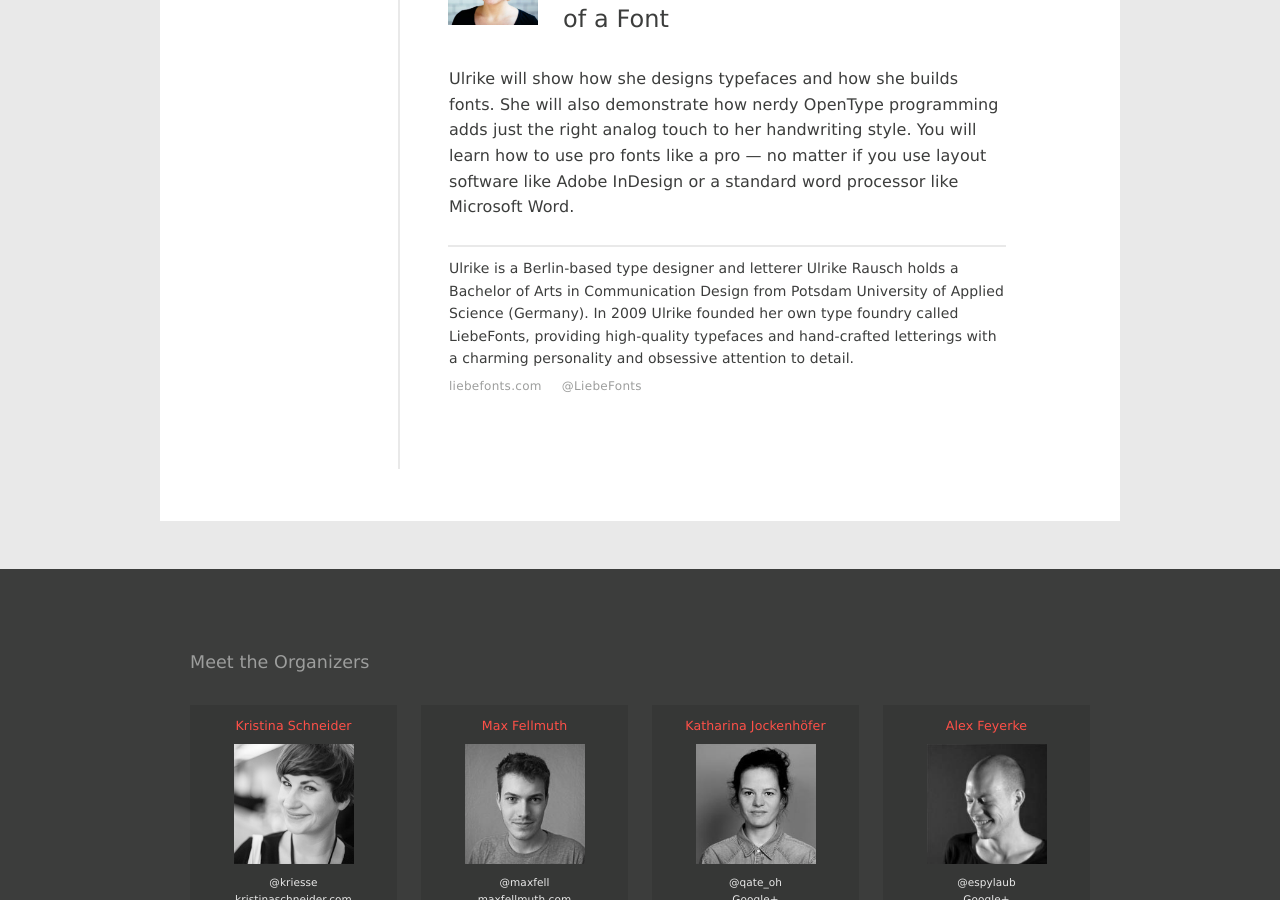
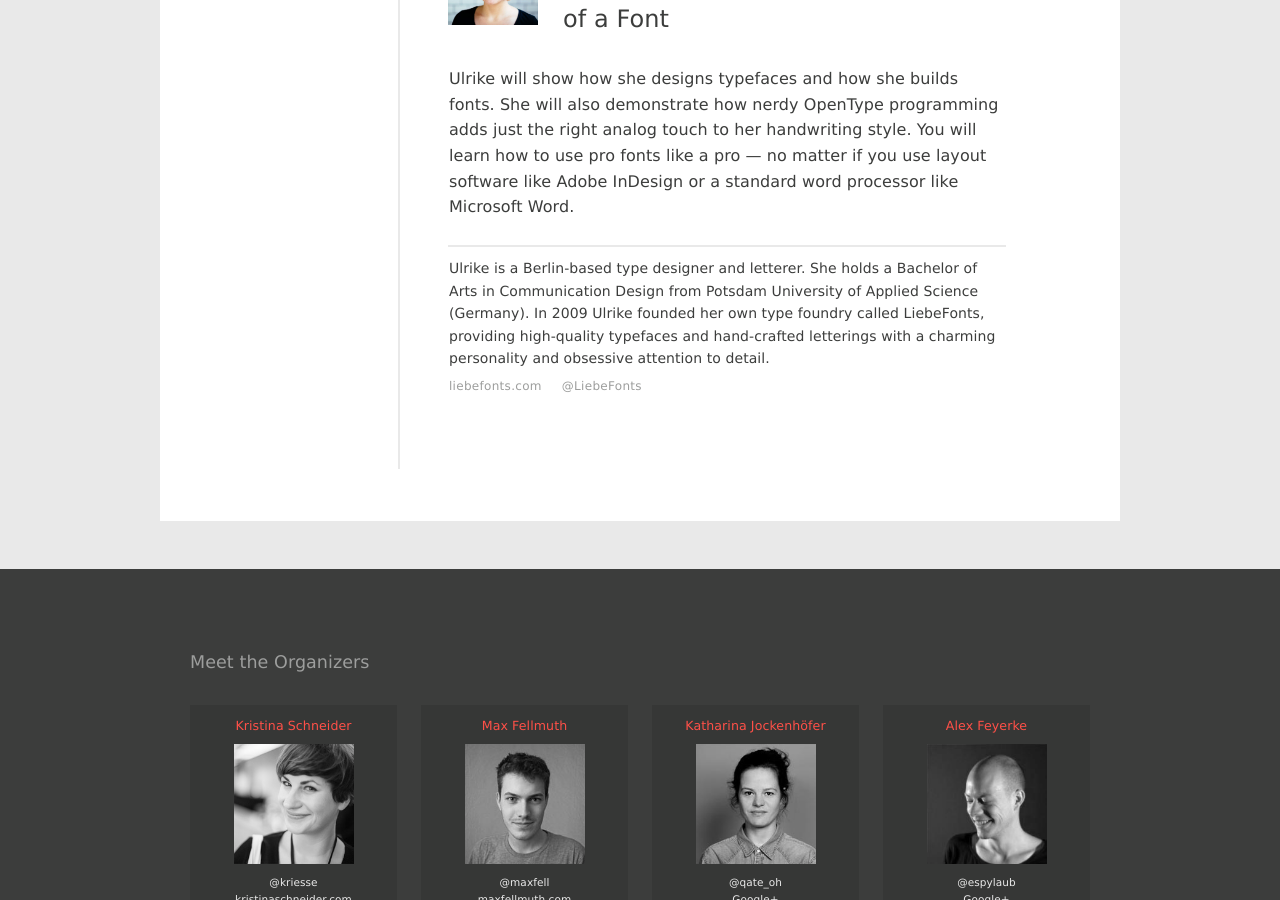
Before and after one commit to upfrontug/upfrontug.github.io, a Jekyll site: the page built from _posts/2017-06-13-meetup.html, in a window 1280 px wide and 900 px high, scrolled down 1633 px. Built offline with Jekyll 4.4.1, drawn with Linux system fonts in a browser that asks for light colours; a script that is not in the unit is left out.

Commit message:
fix(posts): fix missing punctuation

```diff
--- a/_posts/2017-06-13-meetup.html
+++ b/_posts/2017-06-13-meetup.html
@@ -28,7 +28,7 @@
       title: 'Brush, Ink and Code – The Making of a Font'
       picture: 'ulrike-rausch.jpg'
       desc: 'Ulrike will show how she designs typefaces and how she builds fonts. She will also demonstrate how nerdy OpenType programming adds just the right analog touch to her handwriting style. You will learn how to use pro fonts like a pro — no matter if you use layout software like Adobe InDesign or a standard word processor like Microsoft Word.'
-      bio: 'Ulrike is a Berlin-based type designer and letterer Ulrike Rausch holds a Bachelor of Arts in Communication Design from Potsdam University of Applied Science (Germany). In 2009 Ulrike founded her own type foundry called LiebeFonts, providing high-quality typefaces and hand-crafted letterings with a charming personality and obsessive attention to detail.'
+      bio: 'Ulrike is a Berlin-based type designer and letterer. She holds a Bachelor of Arts in Communication Design from Potsdam University of Applied Science (Germany). In 2009 Ulrike founded her own type foundry called LiebeFonts, providing high-quality typefaces and hand-crafted letterings with a charming personality and obsessive attention to detail.'
       links:
         - url: http://liebefonts.com/'
           title: 'liebefonts.com'
```
